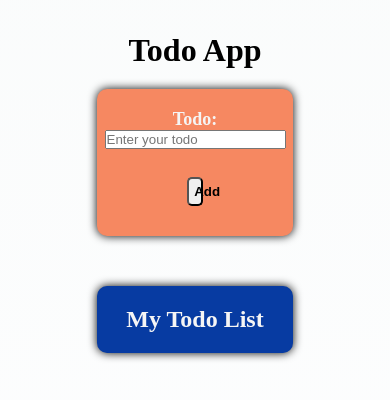
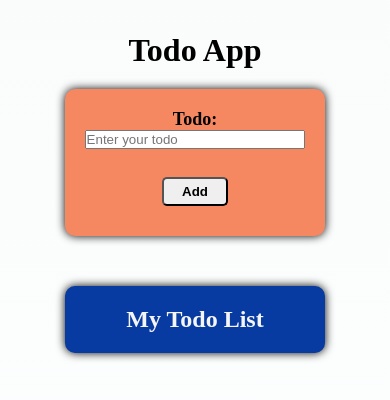
Before and after one commit to EazzyConnect/sail_ReactTodoApp, a React (Vite) app: page / in a window 390 px wide. Shown: the top 400 px of the page. Built offline with nearby package versions, Linux system fonts and the light colour scheme.

Commit message:
update on css

```diff
--- a/src/components/InputOutput.css
+++ b/src/components/InputOutput.css
@@ -16,7 +16,7 @@
 }
 
 #addBtn {
- width: 10%;
+ width: 15%;
  margin: 10px 0;
  padding: 5px;
  cursor: pointer;
@@ -64,4 +64,31 @@
 label {
  font-weight: bold;
  font-size: large;
+ color: black;
 }
+
+input {
+ width: 80%;
+}
+
+.inputField {
+ width: 90%;
+}
+
+@media only screen and (max-width: 750px) {
+ .container {
+  width: 80%;
+ }
+
+ #addBtn {
+  width: 30%;
+ }
+
+ input {
+  width: 100%;
+ }
+
+ .inputField {
+  width: 100%;
+ }
+}
```
